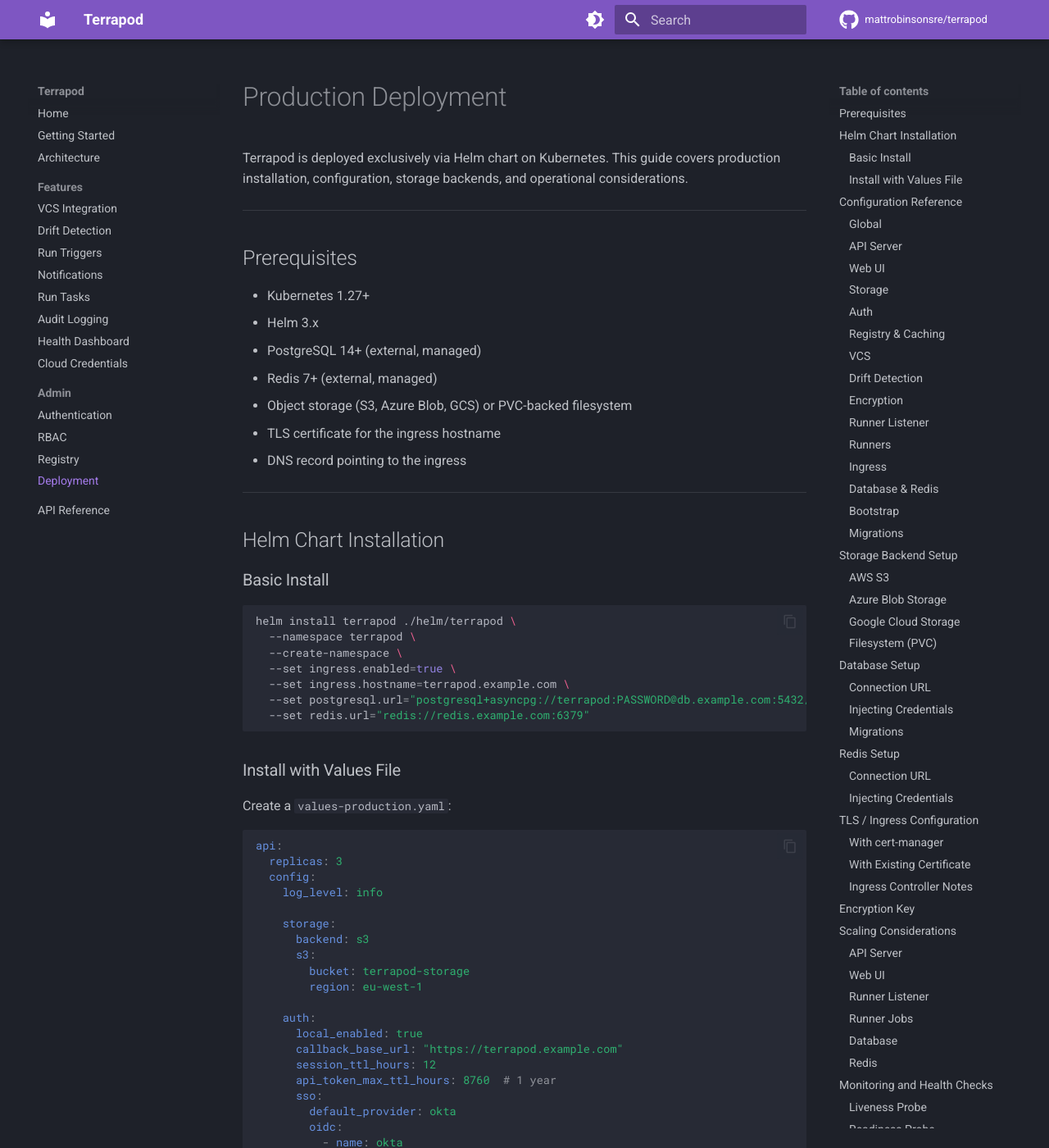
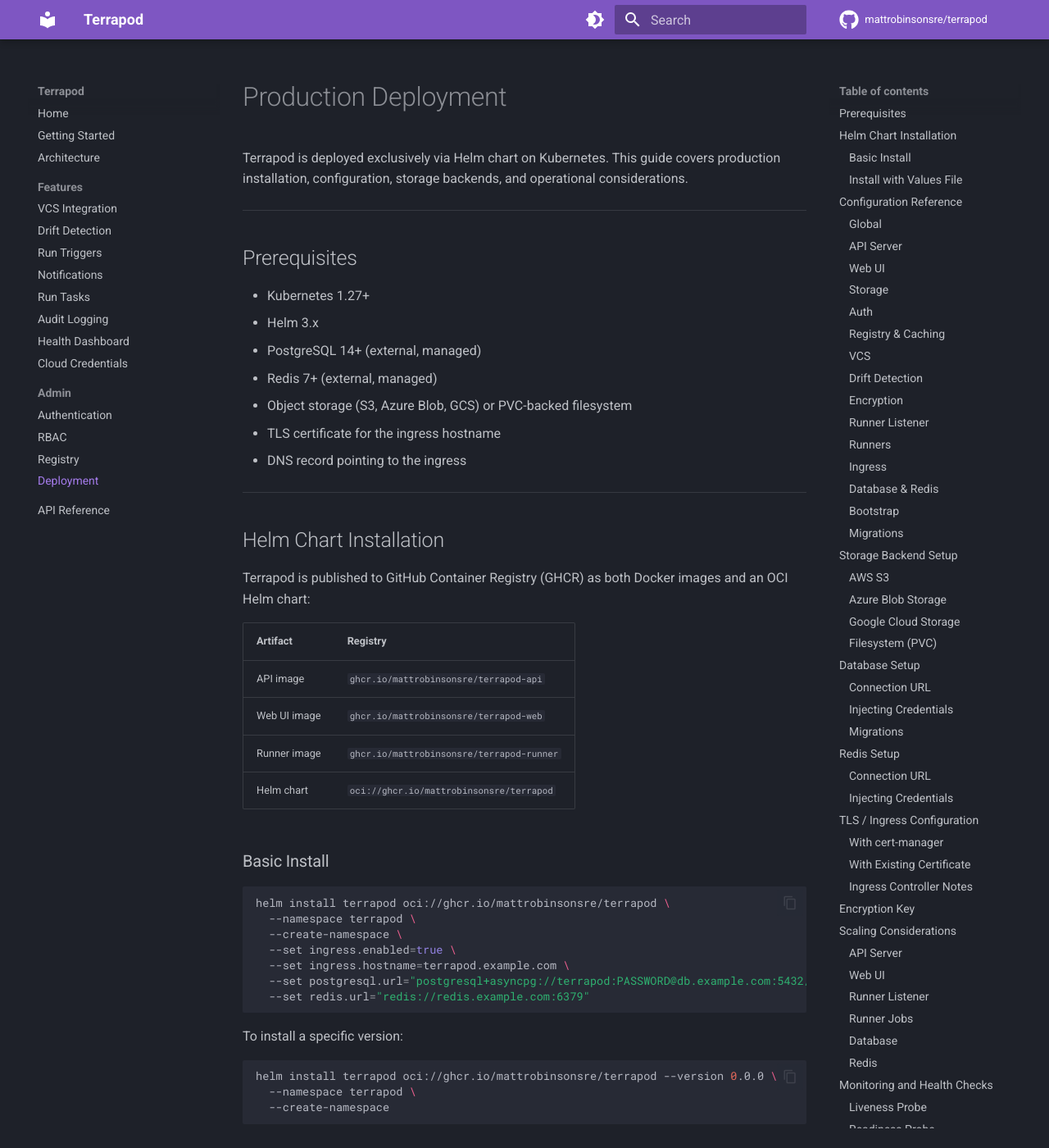
Before and after one commit to mattrobinsonsre/terrapod, an MkDocs documentation site: the page built from docs/deployment.md, in a window 1280 px wide and 1400 px high. Shown: the whole window at 82% size. Built offline with MkDocs 1.6.1 and Material for MkDocs 9.7.7, drawn with Linux system fonts in a browser that asks for light colours; comment, search, counter and statistics services are not loaded; some of the changed text lies outside the part shown.

Commit message:
docs: update install commands to use OCI registry
Point helm install at oci://ghcr.io/mattrobinsonsre/terrapod instead
of local ./helm/terrapod path. Add artifact registry table to
deployment guide.

````diff
--- a/docs/deployment.md
+++ b/docs/deployment.md
@@ -18,16 +18,33 @@
 
 ## Helm Chart Installation
 
+Terrapod is published to GitHub Container Registry (GHCR) as both Docker images and an OCI Helm chart:
+
+| Artifact | Registry |
+|---|---|
+| API image | `ghcr.io/mattrobinsonsre/terrapod-api` |
+| Web UI image | `ghcr.io/mattrobinsonsre/terrapod-web` |
+| Runner image | `ghcr.io/mattrobinsonsre/terrapod-runner` |
+| Helm chart | `oci://ghcr.io/mattrobinsonsre/terrapod` |
+
 ### Basic Install
 
 ```zsh
-helm install terrapod ./helm/terrapod \
+helm install terrapod oci://ghcr.io/mattrobinsonsre/terrapod \
   --namespace terrapod \
   --create-namespace \
   --set ingress.enabled=true \
   --set ingress.hostname=terrapod.example.com \
   --set postgresql.url="postgresql+asyncpg://terrapod:PASSWORD@db.example.com:5432/terrapod" \
   --set redis.url="redis://redis.example.com:6379"
+```
+
+To install a specific version:
+
+```zsh
+helm install terrapod oci://ghcr.io/mattrobinsonsre/terrapod --version 0.0.0 \
+  --namespace terrapod \
+  --create-namespace
 ```
 
 ### Install with Values File
@@ -108,7 +125,7 @@
 ```
 
 ```zsh
-helm install terrapod ./helm/terrapod \
+helm install terrapod oci://ghcr.io/mattrobinsonsre/terrapod \
   --namespace terrapod \
   --create-namespace \
   -f values-production.yaml
````
Also changed, not shown: README.md (+2 -2 lines).
